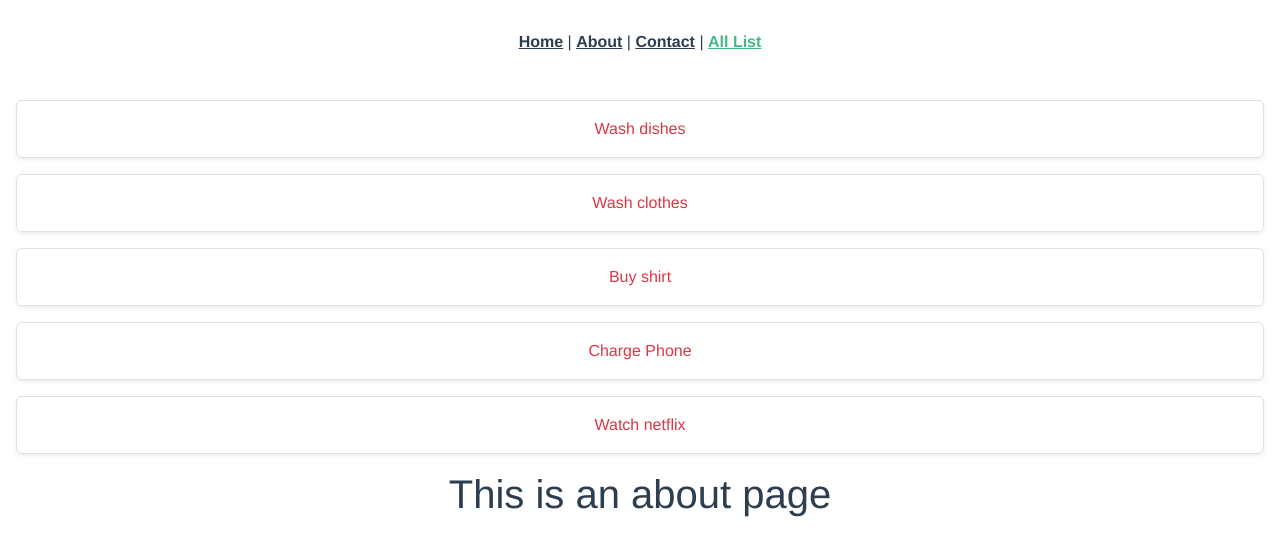
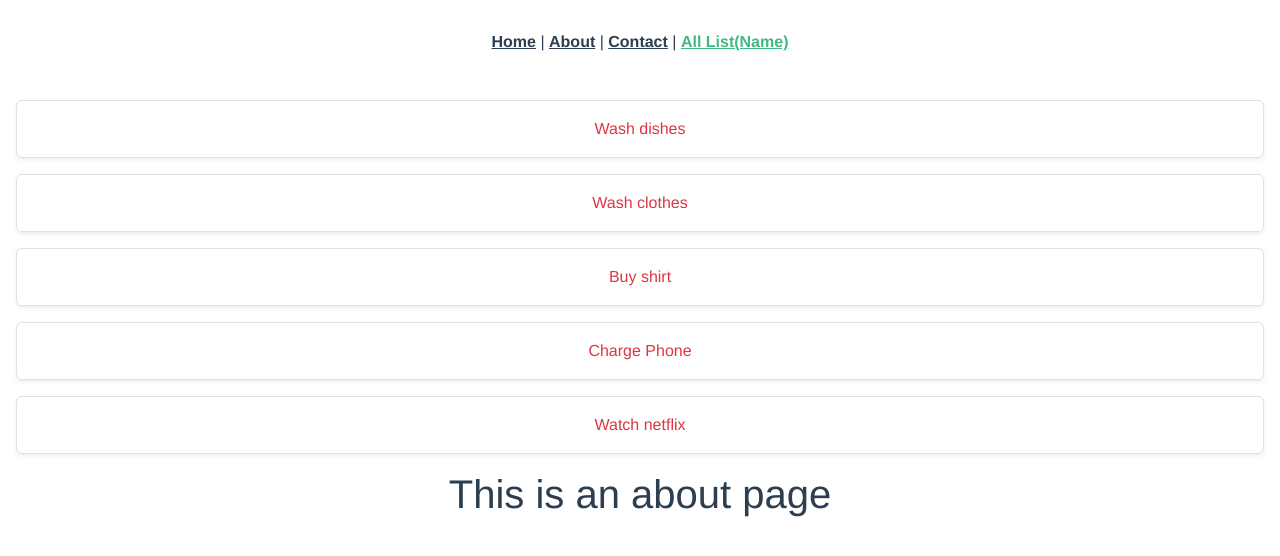
Before and after one commit to AungKyawPhyo1142/vue3-sample, a Vue app: page /allList in a window 1280 px wide. Shown: the top 556 px of the page. Built offline with nearby package versions, Linux system fonts and the light colour scheme.

Commit message:
Redirect & Alias

```diff
--- a/src/App.vue
+++ b/src/App.vue
@@ -3,7 +3,13 @@
     <router-link to="/">Home</router-link> |
     <router-link to="/about">About</router-link> |
     <router-link to="/contact">Contact</router-link> |
-    <router-link to="/allList">All List</router-link>
+
+    <!-- use the allList with path from router -->
+    <!-- <router-link to="/allList">All List(Path)</router-link> | -->
+
+    <!-- use the allList with name from router -->
+    <router-link :to="{name:'allList'}">All List(Name)</router-link>
+
   </nav>
   <router-view/>
 </template>
--- a/src/router/index.ts
+++ b/src/router/index.ts
@@ -19,13 +19,21 @@ const routes: Array<RouteRecordRaw> = [
   {
     path: '/contact',
     name: 'contact',
+    // alias is like redirect but u can do it inside
+    alias: '/contact-us',
     component: () => import('../views/ContactView.vue')
   },
   {
     path: '/allList',
     name: 'allList',
     component: AllListPage
-  }
+  },
+  {
+    // if about-us is in url, redirect to about
+    path: '/about-us',
+    name: 'about-us',
+    redirect: '/about'
+  },
 ]
 
 const router = createRouter({
```
